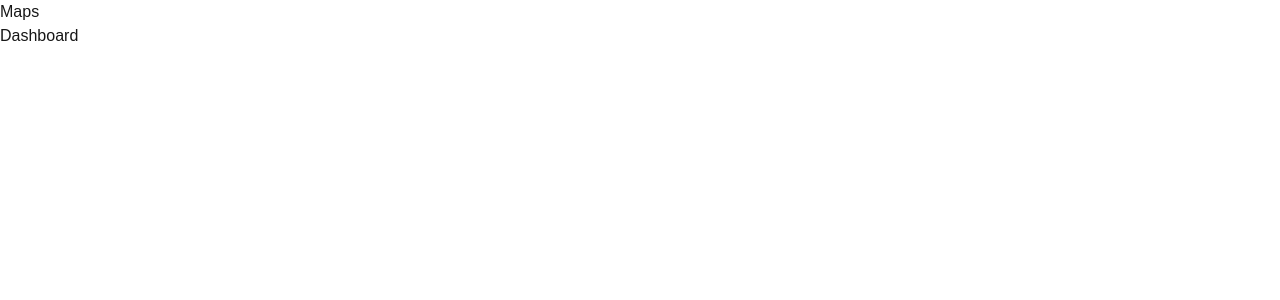
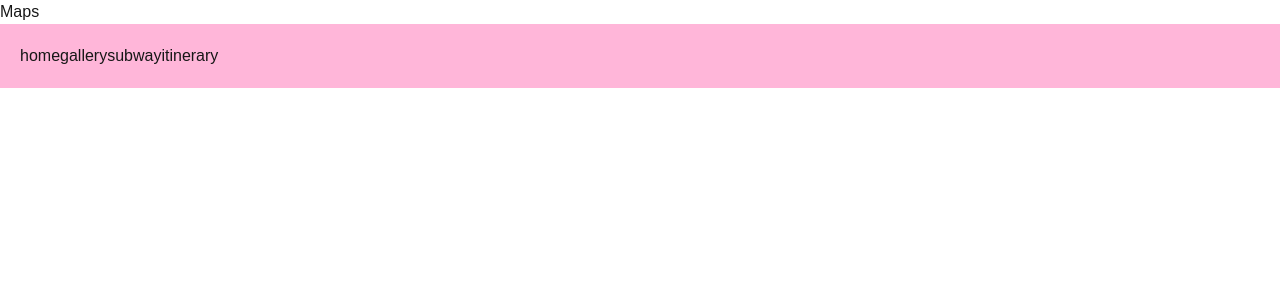
Before and after one commit to Saanvi4800/citygirldaily, a Next.js app: page /maps in a window 1280 px wide. Shown: the top 300 px of the page. Built offline with nearby package versions, Linux system fonts and the light colour scheme.

Commit message:
navbar- maps

```diff
--- a/app/maps/page.tsx
+++ b/app/maps/page.tsx
@@ -1,10 +1,11 @@
 import Link from 'next/link'
+import Navbar from '../components/Navbar';
 
 export default function GalleryPage() {
   return (
     <div>
       <h1>Maps</h1>
-        <Link href="/gallery">Dashboard</Link>
+        <Navbar />
     </div>
   );
 }
```
